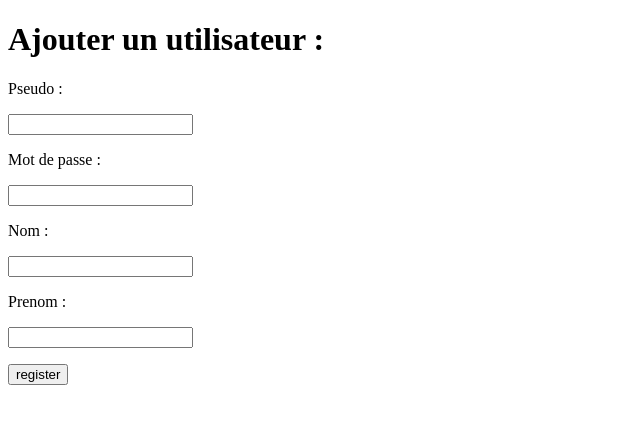
After one commit to BLAZZE77/Mediatheque, a PHP site: page /register.php in a window 1280 px wide. The commit adds this page. Shown: the top 424 px of the page, without its empty margins (0-640 px from the left). Run offline with PHP 8.4, Linux system fonts and the light colour scheme.

Commit message:
Add register

```diff
--- a/mediatheque.php
+++ b/mediatheque.php
@@ -10,10 +10,11 @@
     $bdd = new PDO('mysql:host=localhost;dbname=mediatheque;charset=utf8','root','');
     ?>
 
+    <a href="register.php">Nouveau membre ? </a>
     <h1>Derniers films : </h1>
 
     <?php
-        $read = $bdd -> prepare('SELECT  titre,realisateur,genre,duree FROM film');
+        $read = $bdd -> prepare('SELECT  titre,realisateur,genre,duree FROM film ORDER BY id DESC LIMIT 3 ');
         $read -> execute(array());
 
         while ($data = $read->fetch()){
@@ -23,6 +24,8 @@
             echo '<p>duree  :'.$data['duree'].'</p>';
         }
     ?>
+
+    <a href="allfilm.php">Voir + de films</a>
 
     <form action="mediatheque.php" method="post">
         <input type="text" name="nom">
--- a/nouveaufilm.php
+++ b/nouveaufilm.php
@@ -27,8 +27,11 @@
     <?php
         $titre = $_POST['titre'];
         $realisateur = $_POST['realisateur'];
+
         $genre = $_POST['genre'];
         $duree = $_POST['duree'];
+        $prenom = $_POST['prenom'];
+        $nom = $_POST['nom'];
 
         $add = $bdd -> prepare('INSERT INTO film(titre,realisateur,genre,duree)
                                             VALUES(?,?,?,?)');
--- /dev/null
+++ b/register.php
@@ -0,0 +1,44 @@
+<!DOCTYPE html>
+<html lang="en">
+<head>
+    <meta charset="UTF-8">
+    <meta name="viewport" content="width=device-width, initial-scale=1.0">
+    <title>Document</title>
+</head>
+<body>
+     <?php
+        $bdd = new PDO('mysql:host=localhost;dbname=mediatheque;charset=utf8','root','');
+    ?>
+
+    <h1>Ajouter un utilisateur : </h1>
+
+    <form action="register.php" method="post">
+     <p>Pseudo :</p>
+    <input type="text" name="surname" required>
+     <p>Mot de passe :</p>
+    <input type="password" name="mdp" required>
+    <p>Nom : </p>
+    <input type="text" name="nom" required>
+    <p>Prenom :</p>
+    <input type="text" name="prenom" required>
+    <p></p>
+    <input type="submit" value ="register" name = "register">
+    </form>
+
+    <?php
+
+        if (isset($_POST['register'])){
+                $surname = $_POST['surname'];
+                $mdp = $_POST['mdp'];
+                $prenom = $_POST['prenom'];
+                $nom = $_POST['nom'];
+                $mdpscrpt = password_hash($mdp,PASSWORD_ARGON2I);
+                $add = $bdd -> prepare('INSERT INTO user(surname,mdp,prenom,nom)
+                                        VALUES(?,?,?,?)');
+         $data = $add->execute(array($surname,$mdpscrpt,$prenom,$nom));
+    }
+
+    ?>
+
+</body>
+</html>
```
Also changed, not shown: allfilm.php (added, +28 -0 lines).
